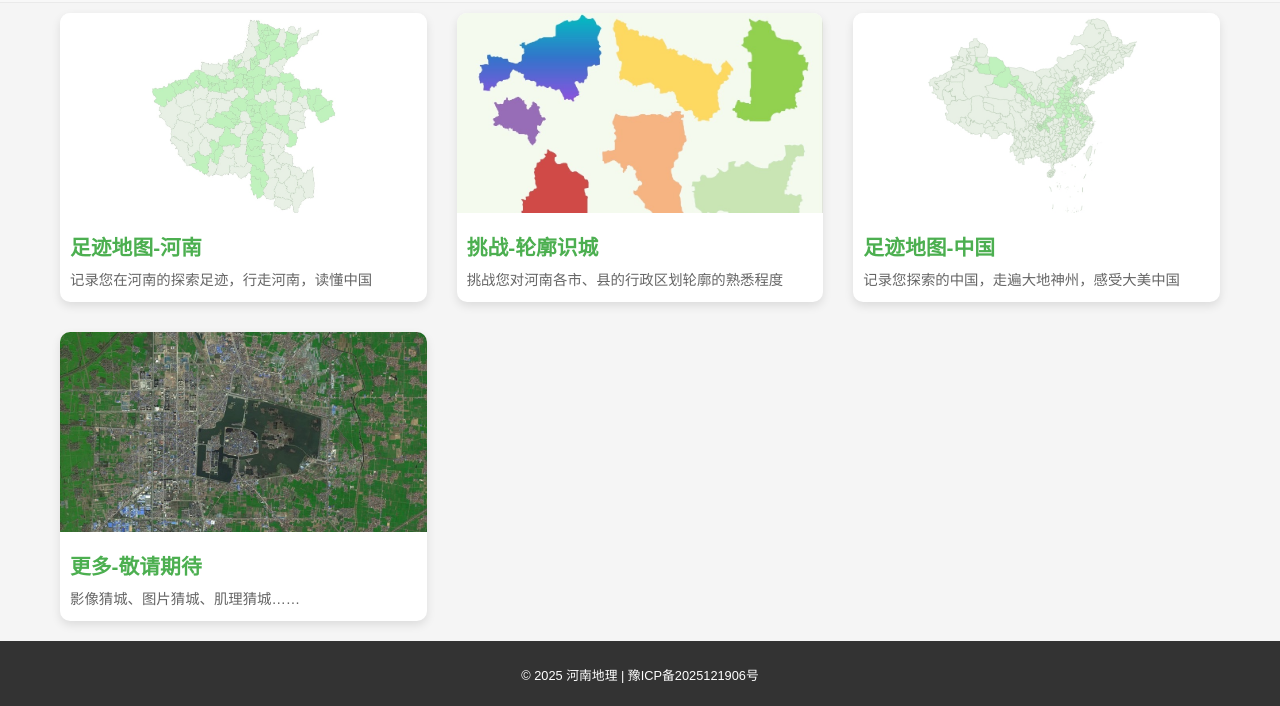
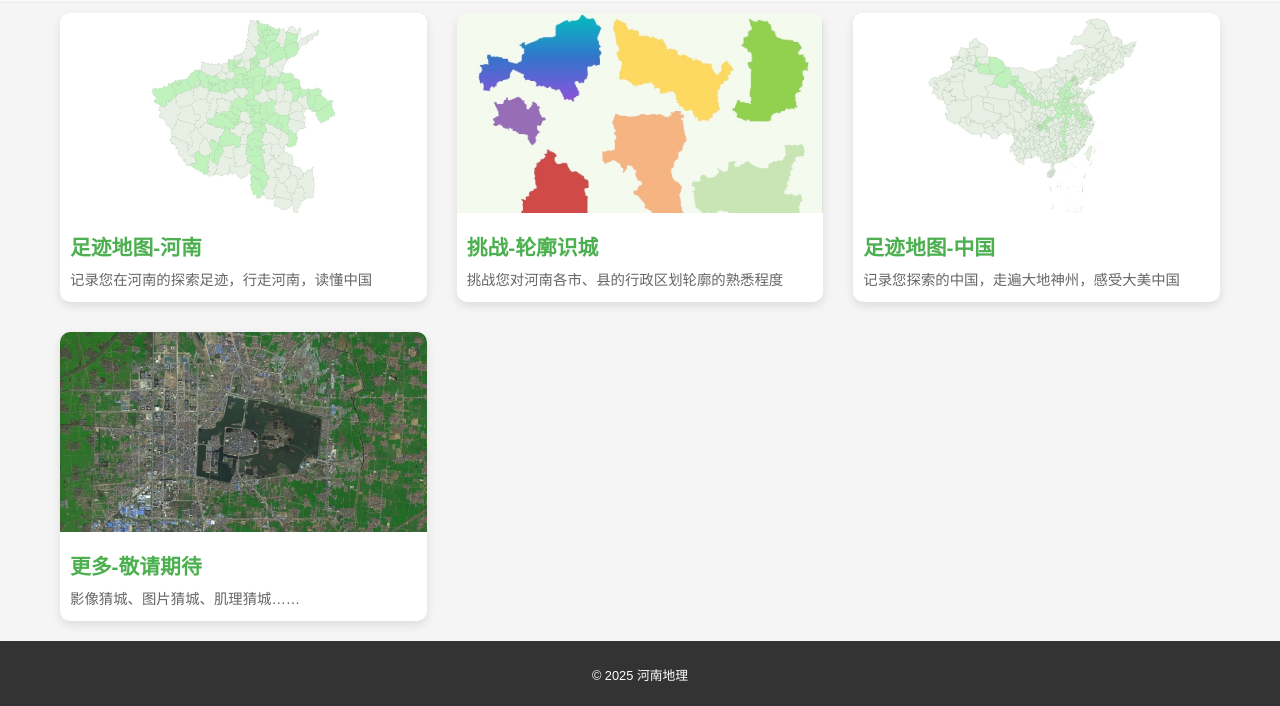
Before and after one commit to chenyonggis/explorehenan, a plain HTML site: page index.html in a window 1280 px wide. Shown: the part 122-828 px from the top of the page. Drawn offline with Linux system fonts and the light colour scheme.

Commit message:
Update index.html

```diff
--- a/index.html
+++ b/index.html
@@ -85,7 +85,7 @@
     <footer class="footer">
         <div class="container">
             <div class="footer-bottom">
-                <p>&copy; 2025 河南地理 | 豫ICP备2025121906号</p>
+                <p>&copy; 2025 河南地理</p>
             </div>
         </div>
     </footer>
```
